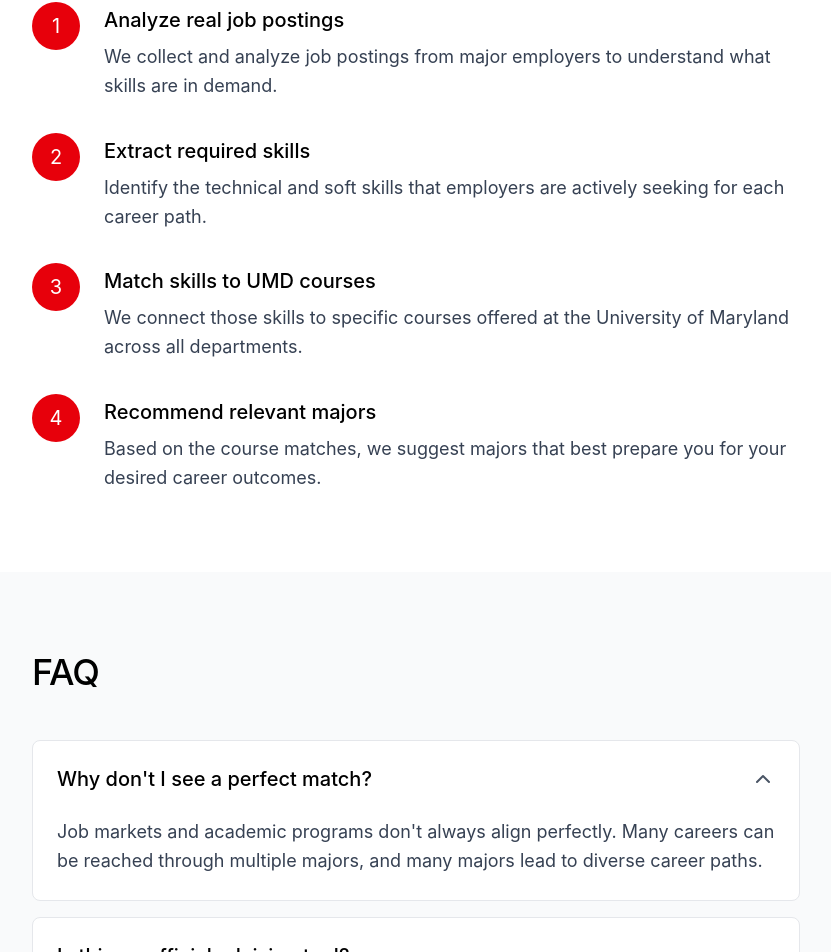
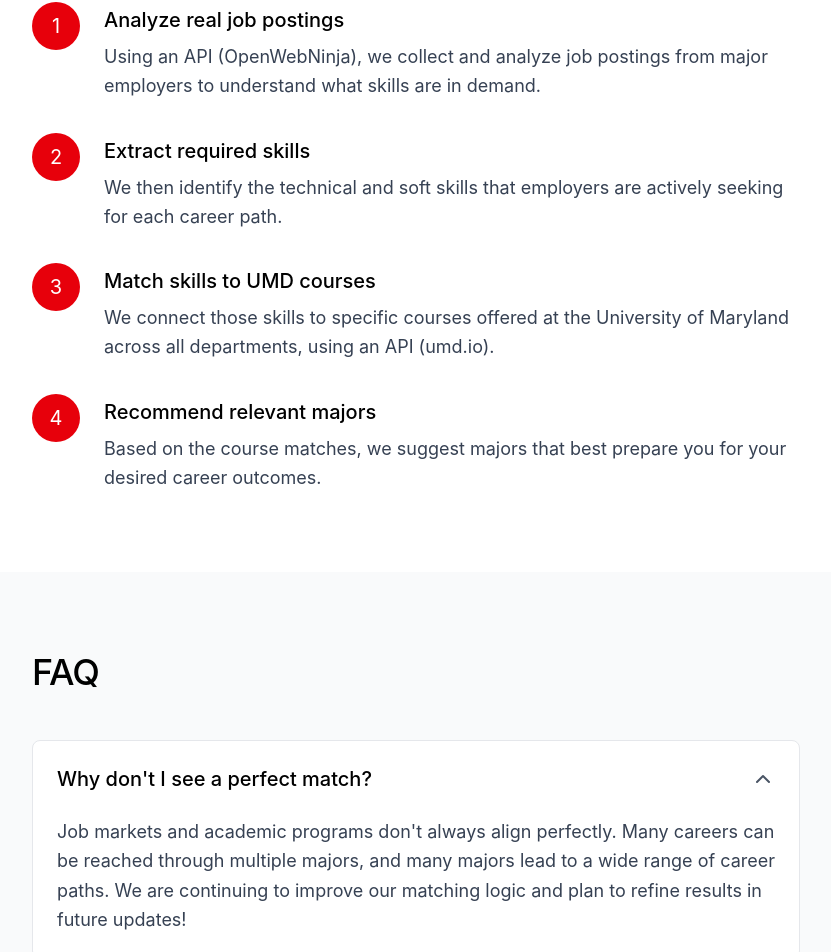
Before and after one commit to cidetholiva/major-decisions, a React (Vite) app: page /help in a window 1280 px wide. Shown: the part 646-1598 px from the top of the page, without its empty margins (0-831 px from the left). Built offline with nearby package versions, Linux system fonts and the light colour scheme.

Commit message:
docs + fix : added all required docs and updated readme. fixed wording on pages and added alert on search for nums/symbs

```diff
--- a/src/app/components/About.tsx
+++ b/src/app/components/About.tsx
@@ -144,7 +144,7 @@ export default function About() {
             transition={itemTransition}
             className="text-lg text-black leading-relaxed"
           >
-            We believe students shouldn't have to navigate complex degree catalogs alone or guess which major leads to which career. By starting with job titles and skills, not abstract degree names —we reduce confusion, wasted time, and stress.
+            We believe students shouldn't have to navigate complex degree catalogs alone or guess which major leads to which career. By starting with job titles and skills and not degree names —we reduce confusion, wasted time, and stress.
           </motion.p>
 
           <motion.p
--- a/src/app/components/Help.tsx
+++ b/src/app/components/Help.tsx
@@ -10,22 +10,22 @@ export default function Help() {
 
   //how to steps
   const steps = [
-    { number: 1, title: 'Analyze real job postings', description: 'We collect and analyze job postings from major employers to understand what skills are in demand.'},
+    { number: 1, title: 'Analyze real job postings', description: 'Using an API (OpenWebNinja), we collect and analyze job postings from major employers to understand what skills are in demand.'},
 
-    { number: 2, title: 'Extract required skills', description: 'Identify the technical and soft skills that employers are actively seeking for each career path.'},
+    { number: 2, title: 'Extract required skills', description: 'We then identify the technical and soft skills that employers are actively seeking for each career path.'},
 
-    { number: 3, title: 'Match skills to UMD courses', description: 'We connect those skills to specific courses offered at the University of Maryland across all departments.' },
+    { number: 3, title: 'Match skills to UMD courses', description: 'We connect those skills to specific courses offered at the University of Maryland across all departments, using an API (umd.io).' },
 
     { number: 4, title: 'Recommend relevant majors', description: 'Based on the course matches, we suggest majors that best prepare you for your desired career outcomes.' }
   ];
 
   //FAQs
   const faqs = [
-    { question: "Why don't I see a perfect match?", answer: "Job markets and academic programs don't always align perfectly. Many careers can be reached through multiple majors, and many majors lead to diverse career paths."},
+    { question: "Why don't I see a perfect match?", answer: "Job markets and academic programs don't always align perfectly. Many careers can be reached through multiple majors, and many majors lead to a wide range of career paths. We are continuing to improve our matching logic and plan to refine results in future updates!"},
 
     { question: "Is this an official advising tool?", answer: "No. Major Decisions is a student-built resource designed to supplement—not replace—academic advising. Always consult with your official UMD academic advisor before making major decisions about your course of study."},
 
-    { question: "Where does the data come from?", answer: "We analyze job postings from sources like LinkedIn, Indeed, and Glassdoor through Jsearch API. Course and major information comes from UMD's official academic catalog using umd.io"}
+    { question: "Where does the data come from?", answer: "We analyze job postings from sources like LinkedIn, Indeed, and Glassdoor through OpenWebNinja API. Course and major information comes from UMD's official academic catalog using umd.io"}
   ];
 
   //tips
--- a/src/app/components/Home.tsx
+++ b/src/app/components/Home.tsx
@@ -437,7 +437,7 @@ export default function Home() { //this is all for storing and tracking
                 type="text"
                 id="search"
                 value={query}
-                onChange={(e) => setQuery(e.target.value)}
+                onChange={(e) => /[^a-zA-Z\s]/.test(e.target.value) ? alert("Please use letters only.") : setQuery(e.target.value)} //no symbols or nums
                 onKeyDown={(e) => { if (e.key === "Enter") handleSearch(); }}
                 placeholder="Try 'Software Engineer' or 'UX' "
                 className="w-full px-4 py-3 border border-gray-300 rounded-lg bg-white focus:outline-none focus:ring-2 focus:ring-red-600 focus:border-transparent"
```
Also changed, not shown: 5 other files (tests, documents, lock files or other folders).
